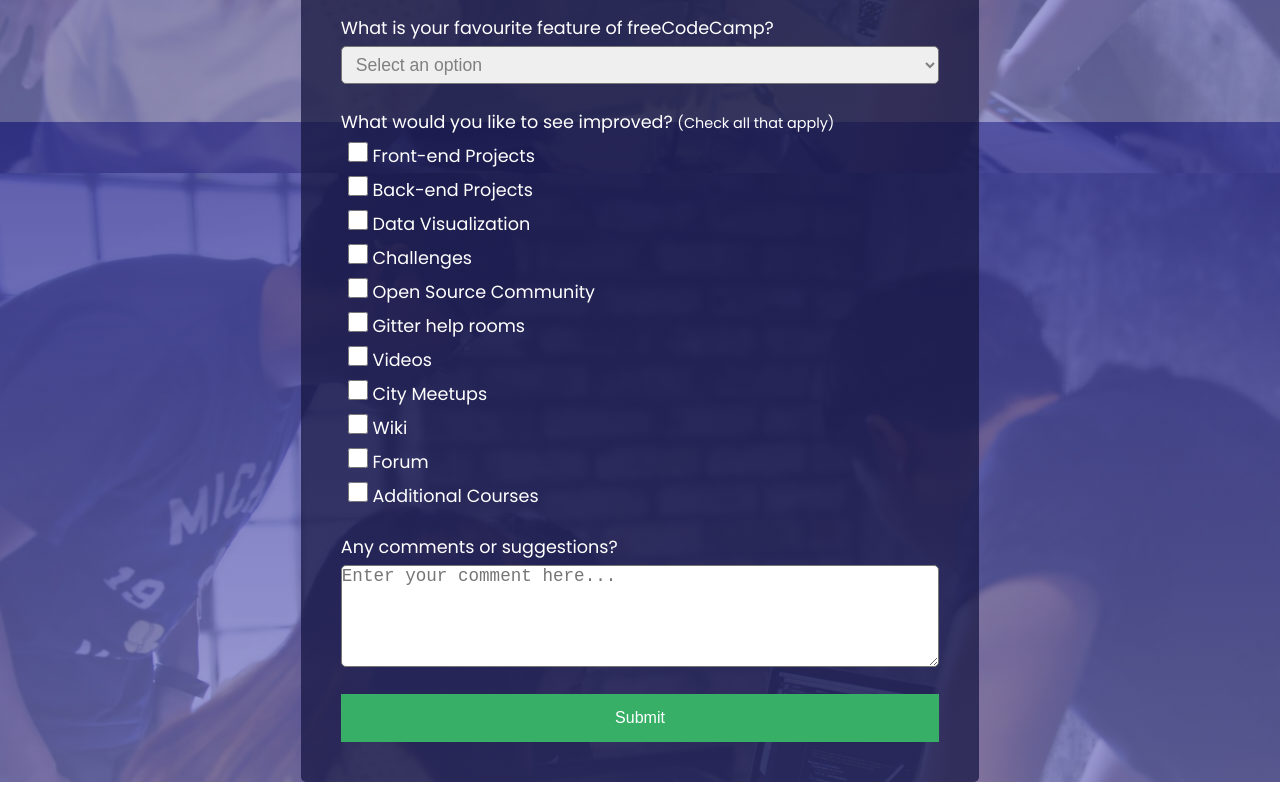
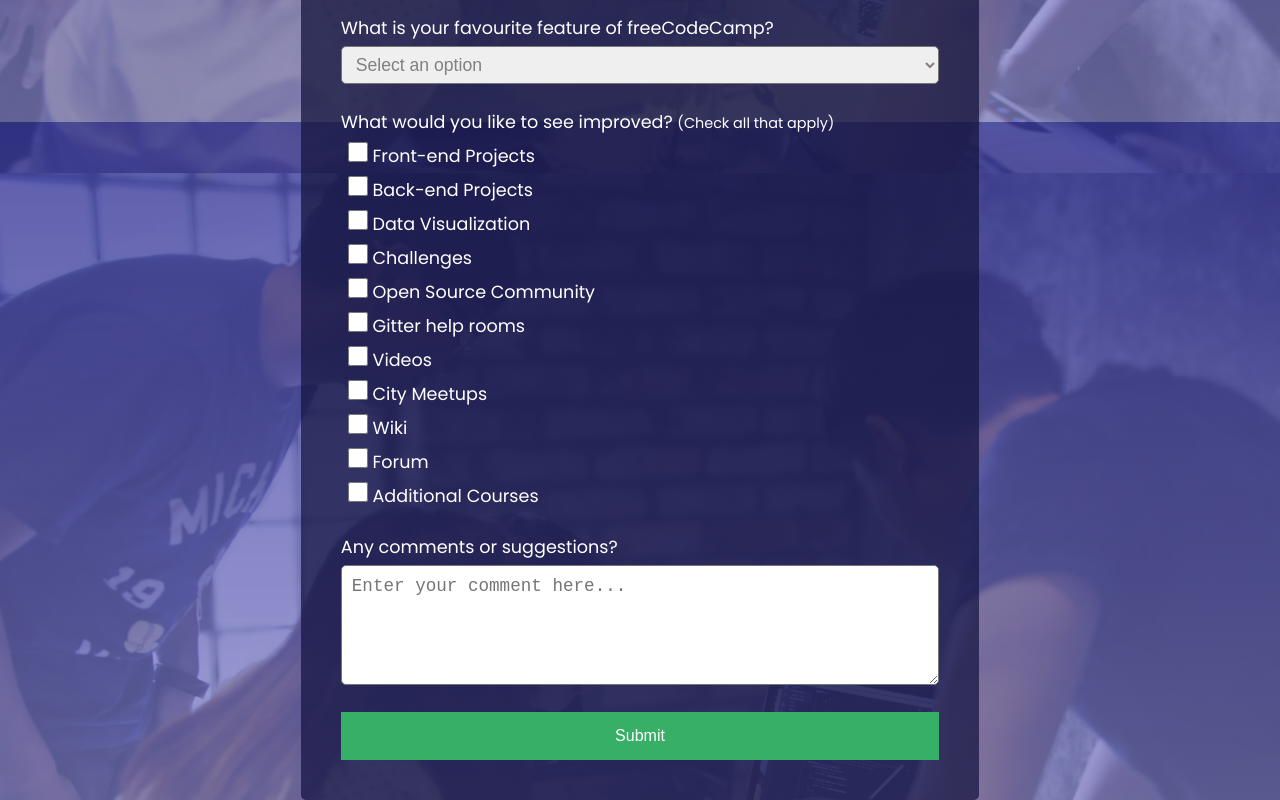
Before and after one commit to Burgundy13/Form-codecamp, a plain HTML site: page index.html in a window 1280 px wide. Shown: the part 678-1478 px from the top of the page. Drawn offline with Linux system fonts and the light colour scheme.

Commit message:
izvolte u salonu

```diff
--- a/style.css
+++ b/style.css
@@ -52,9 +52,10 @@ p {
   font-size: 1.1rem;
   margin-top: 25px;
 }
-#name-label {
+label[for="name"] {
   margin-top: 0;
 }
+
 .belo-polje {
   padding: 7px 10px;
   border-radius: 5px;
@@ -79,8 +80,8 @@ textarea {
   color: rgb(44, 43, 43);
   margin-top: 5px;
   width: 100%;
-  height: 100%;
-  padding-bottom: 60px;
+  height: 120px;
+  padding: 10px;
 }
 button {
   color: white;
```
